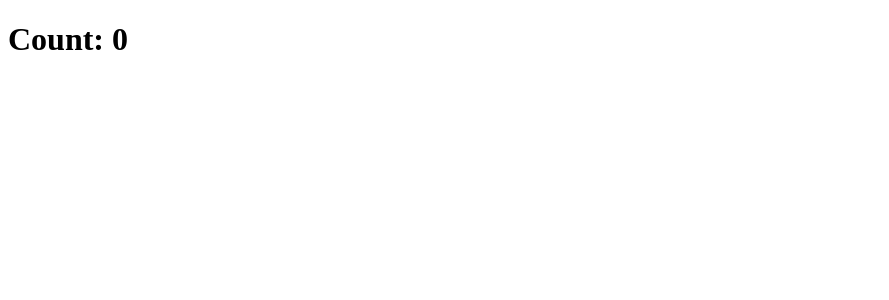
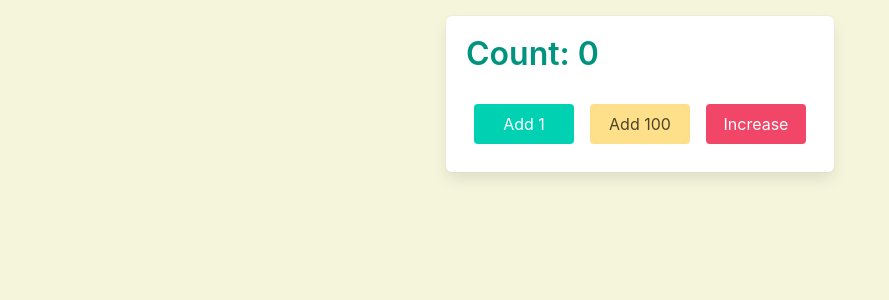
Before and after one commit to mate-academy/react_counter, a React (Create React App) app: page / in a window 1280 px wide. Shown: the top 300 px of the page, without its empty margins (0-889 px from the left). Built offline with nearby package versions, Linux system fonts and the light colour scheme; the HTML template or start-up script is replaced by a standard one.

Commit message:
solution

```diff
--- a/package.json
+++ b/package.json
@@ -6,6 +6,7 @@
   "author": "Mate Academy",
   "license": "GPL-3.0",
   "dependencies": {
+    "bulma": "^0.9.3",
     "node-sass": "^4.14.1",
     "prop-types": "^15.7.2",
     "react": "^16.13.1",
--- a/public/index.html
+++ b/public/index.html
@@ -3,7 +3,8 @@
   <head>
     <meta charset="utf-8" />
     <meta name="viewport" content="width=device-width, initial-scale=1" />
-    <title>React App</title>
+    <title>Counter</title>
+    <link rel="stylesheet" href="https://cdn.jsdelivr.net/npm/bulma@0.9.3/css/bulma.min.css">
   </head>
   <body>
     <div id="root"></div>
--- a/src/App.js
+++ b/src/App.js
@@ -1,18 +1,11 @@
 import React from 'react';
+import { Counter } from './components/Counter';
 import './App.scss';
 
-class App extends React.Component {
-  addOne = () => {};
-
-  add100 = () => {};
-
-  increase = () => {};
-
-  render() {
-    return (
-      <h1>Count: 0</h1>
-    );
-  }
-}
+const App = () => (
+  <div className="App">
+    <Counter />
+  </div>
+);
 
 export default App;
--- a/src/App.scss
+++ b/src/App.scss
@@ -1 +1,17 @@
-// styles go here
+* {
+  box-sizing: border-box;
+}
+
+html {
+  background-color: beige;
+}
+
+.App {
+  display: flex;
+  justify-content: center;
+  align-items: center;
+}
+
+.button {
+  width: 100px;
+}
--- /dev/null
+++ b/src/components/Button/Button.jsx
@@ -0,0 +1,18 @@
+import React from 'react';
+import PropTypes from 'prop-types';
+
+export const Button = ({ text, onClick, color }) => (
+  <button
+    type="button"
+    onClick={onClick}
+    className={`button ${color} m-2`}
+  >
+    {text}
+  </button>
+);
+
+Button.propTypes = {
+  text: PropTypes.string.isRequired,
+  color: PropTypes.string.isRequired,
+  onClick: PropTypes.func.isRequired,
+};
--- /dev/null
+++ b/src/components/Button/index.js
@@ -0,0 +1 @@
+export * from './Button';
--- /dev/null
+++ b/src/components/Counter/Counter.jsx
@@ -0,0 +1,45 @@
+import React from 'react';
+import { Button } from '../Button';
+
+export class Counter extends React.Component {
+  state = {
+    count: 0,
+  }
+
+  addOne = () => {
+    this.setState(prevState => ({
+      count: prevState.count + 1,
+    }));
+  };
+
+  add100 = () => {
+    this.setState(prevState => ({
+      count: prevState.count + 100,
+    }));
+  };
+
+  increase = () => {
+    const { count } = this.state;
+
+    if (count % 5 === 0) {
+      this.add100();
+    }
+
+    this.addOne();
+  };
+
+  render() {
+    const { count } = this.state;
+
+    return (
+      <div className="box mt-4">
+        <h1 className="title has-text-primary-dark">
+          {`Count: ${count}`}
+        </h1>
+        <Button text="Add 1" onClick={this.addOne} color="is-primary" />
+        <Button text="Add 100" onClick={this.add100} color="is-warning" />
+        <Button text="Increase" onClick={this.increase} color="is-danger" />
+      </div>
+    );
+  }
+}
--- /dev/null
+++ b/src/components/Counter/index.js
@@ -0,0 +1 @@
+export * from './Counter';
```
Also changed, not shown: 1 other file (tests, documents, lock files or other folders).
